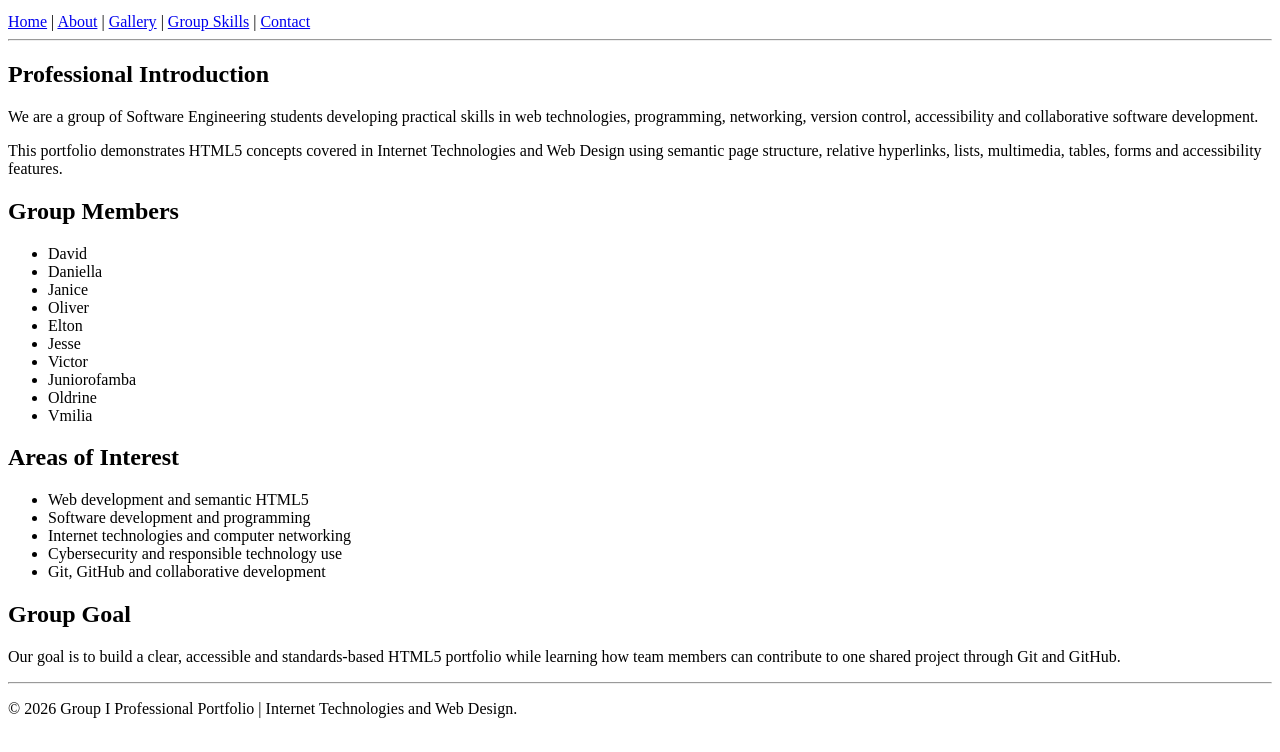
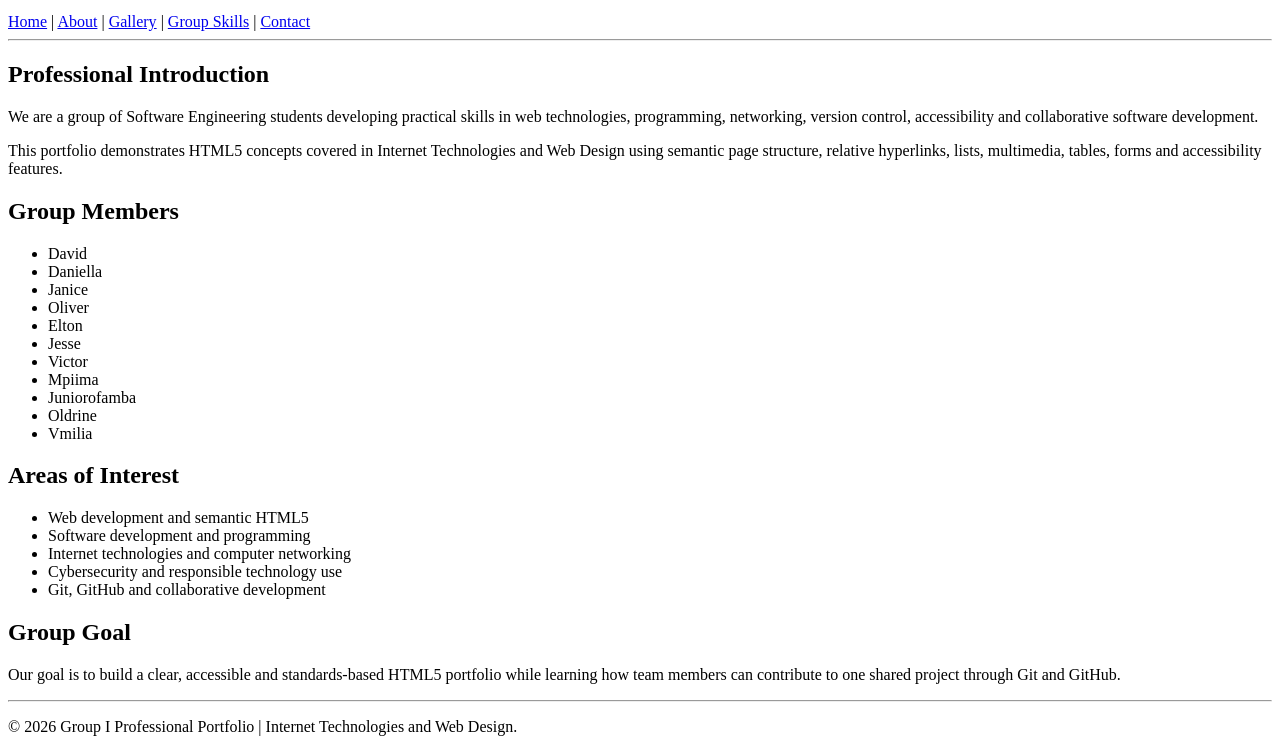
Before and after one commit to janicemutalya/Group-I-Internet-Technology-and-Design, a plain HTML site: page index.html in a window 1280 px wide. Shown: the part 101-853 px from the top of the page. Drawn offline with Linux system fonts and the light colour scheme.

Commit message:
Add files via upload

```diff
--- a/index.html
+++ b/index.html
@@ -34,7 +34,7 @@
         <section>
             <h2>Group Members</h2>
             <ul>
-                <li>David</li><li>Daniella</li><li>Janice</li><li>Oliver</li><li>Elton</li><li>Jesse</li><li>Victor</li><li>Juniorofamba</li><li>Oldrine</li><li>Vmilia</li>
+                <li>David</li><li>Daniella</li><li>Janice</li><li>Oliver</li><li>Elton</li><li>Jesse</li><li>Victor</li><li>Mpiima</li><li>Juniorofamba</li><li>Oldrine</li><li>Vmilia</li>
             </ul>
         </section>
 
```
Also changed, not shown: about.html (+1 -1 lines), data.html (+1 -0 lines).
